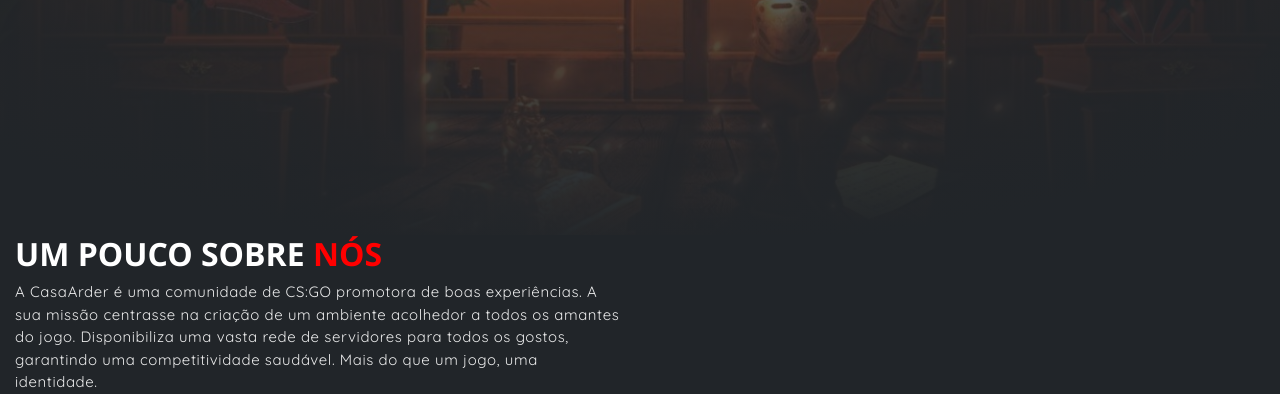
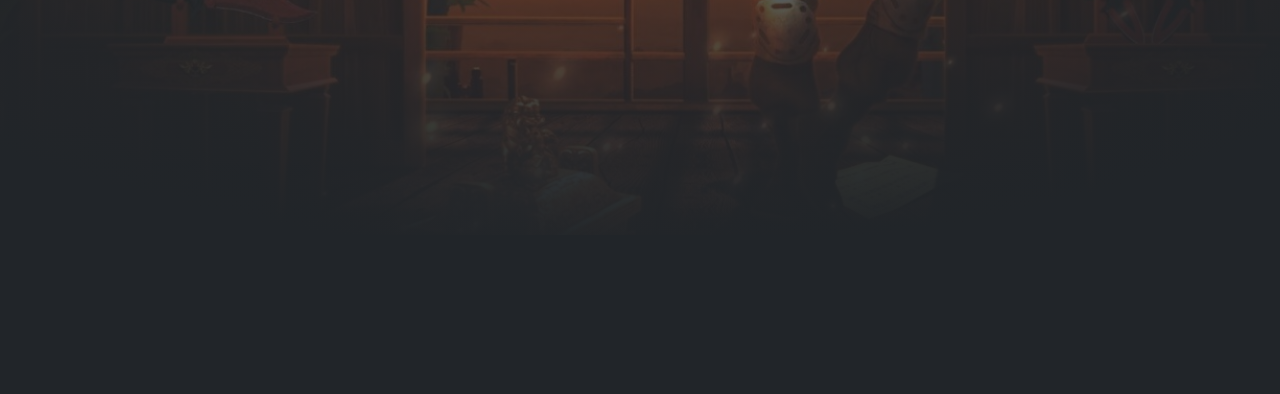
Before and after one commit to notayx/CasaArder, a plain HTML site: page index.html in a window 1280 px wide. Shown: the part 565-959 px from the top of the page. After the commit the page ends 800 px from the top, so only its background shows below. Drawn offline with Linux system fonts and the light colour scheme.

Commit message:
Update index.html

```diff
--- a/index.html
+++ b/index.html
@@ -29,14 +29,5 @@
                 </a>
         </div>
     </header>
-    <div class="col-sm-6">
-        <div class="third-about-content">
-          <h2>UM POUCO SOBRE <span>NÓS</span></h2>
-          <div class="desc">
-            <p>A CasaArder é uma comunidade de CS:GO promotora de boas experiências. A sua missão centrasse na criação de um ambiente acolhedor a todos os amantes do jogo. Disponibiliza uma vasta rede de servidores para todos os gostos, garantindo uma competitividade saudável. Mais do que um jogo, uma identidade.</p>
-          </div>
-        </div>
-
-    </div>
 </body>
 </html>
```
